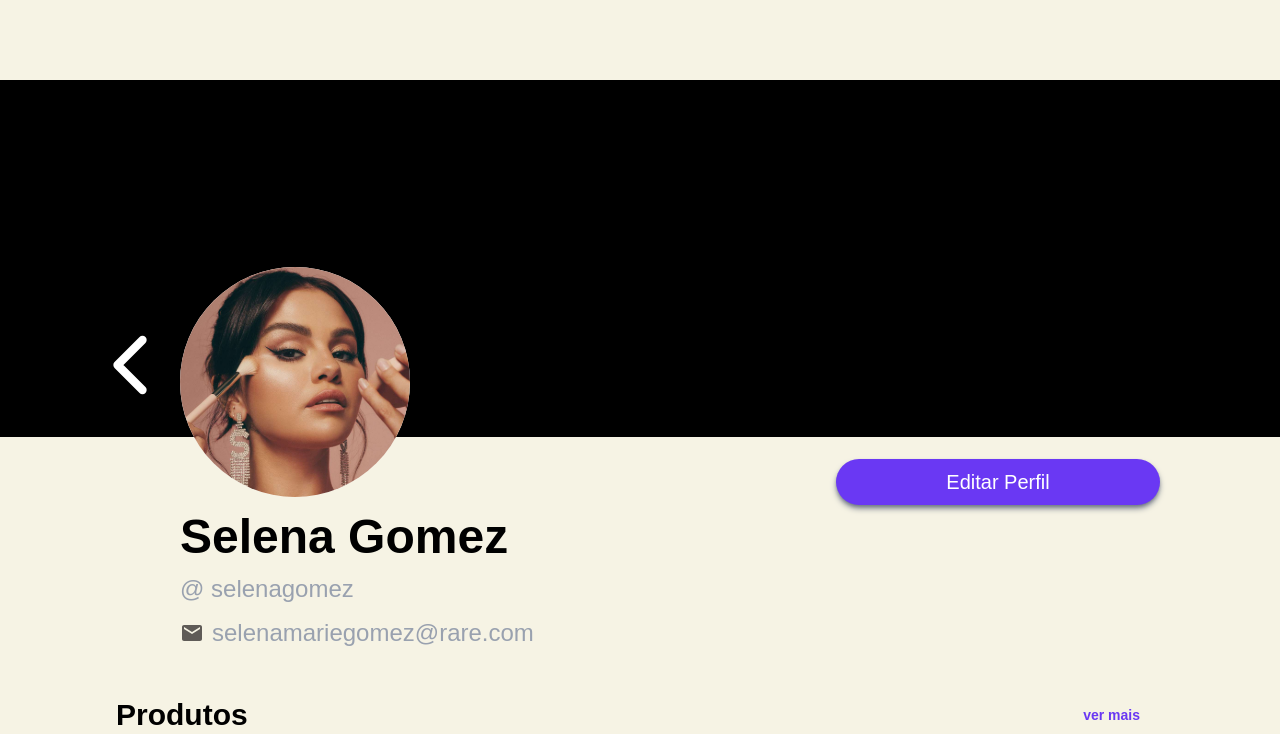
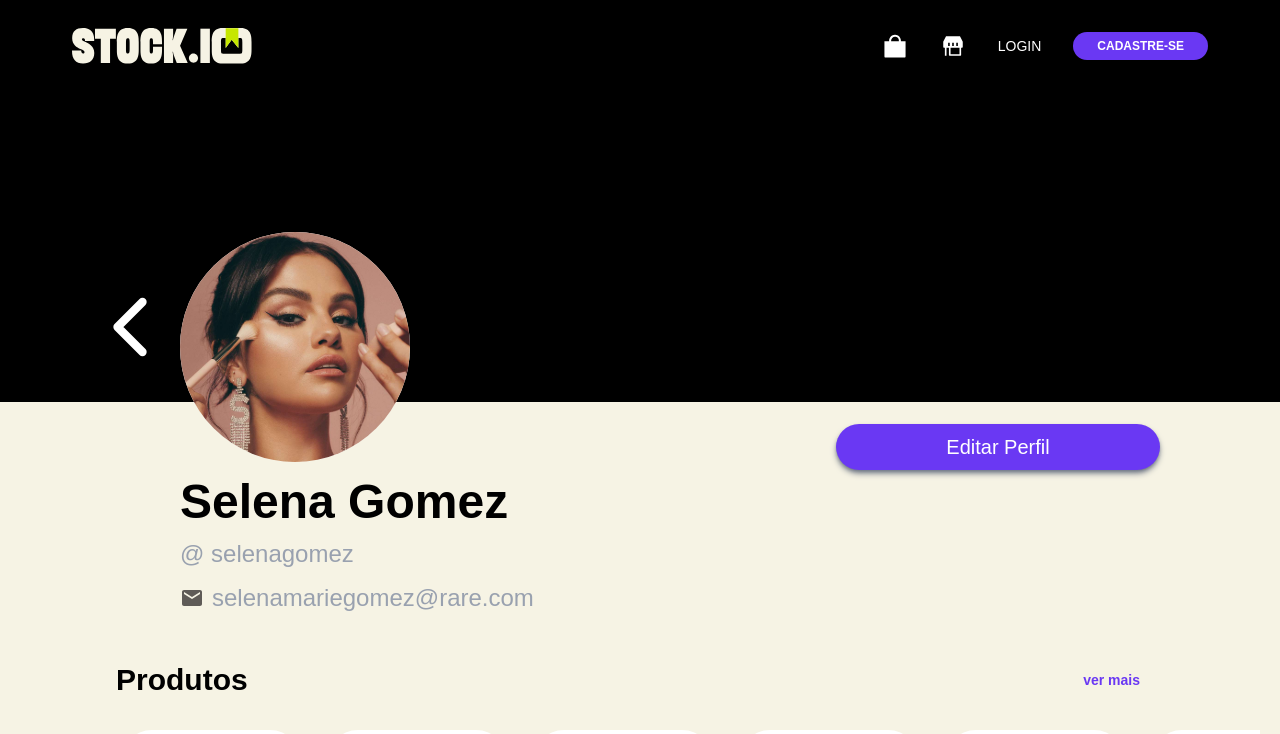
Before and after one commit to Projeto-CJR-grupo4/frontend, a Next.js app: page /perfil in a window 1280 px wide. Shown: the top 734 px of the page. Built offline with nearby package versions, Linux system fonts and the light colour scheme.

Commit message:
feat: implementação da navbar e linkagem da pagina de perfil com a pagina de feed pela seta de retorno

```diff
--- a/app/perfil/page.tsx
+++ b/app/perfil/page.tsx
@@ -1,5 +1,6 @@
 import Image from "next/image"
 import { ChevronLeft, Plus, Star } from "lucide-react"
+import Navbar from "@/components/Navbar";
 
 const produtos = [
     { nome: "Bronzer", preco: 254.99, disponivel: true, img: "/images/bronzer.svg" },
@@ -19,14 +20,11 @@ const lojas = [
 export default function Perfil() {
     return(
         <main className="bg-[#F6F3E4]">
-                <div className="relative bg-[#000000] h-[357.25px] mt-[79.88px]">
-                    <button
-                        type="button"
-                        aria-label="Voltar"
-                        className="absolute left-20 top-[235px] cursor-pointer text-white transition hover:opacity-70 active:scale-95"
-                    >
+            <Navbar />
+                <div className="relative bg-[#000000] h-[310px]">
+                    <a href="/" className="absolute left-20 top-[185px] cursor-pointer text-white transition hover:opacity-70 active:scale-95">
                         <ChevronLeft size={100}/>
-                    </button>
+                    </a>
                 </div>
                 <div className="relative z-10 h-[230px] w-[230px] bg-white mt-[-170px] ml-[180px] rounded-full">
                     <Image
```
